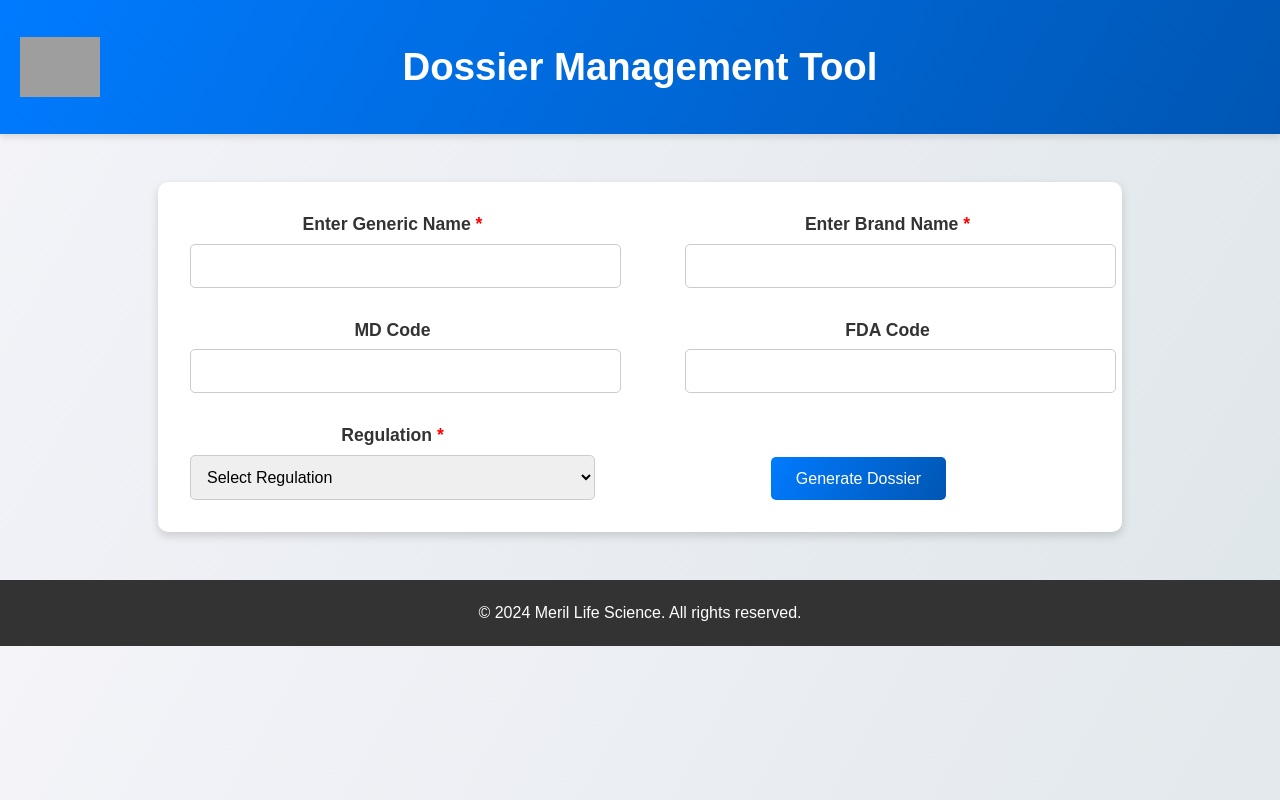
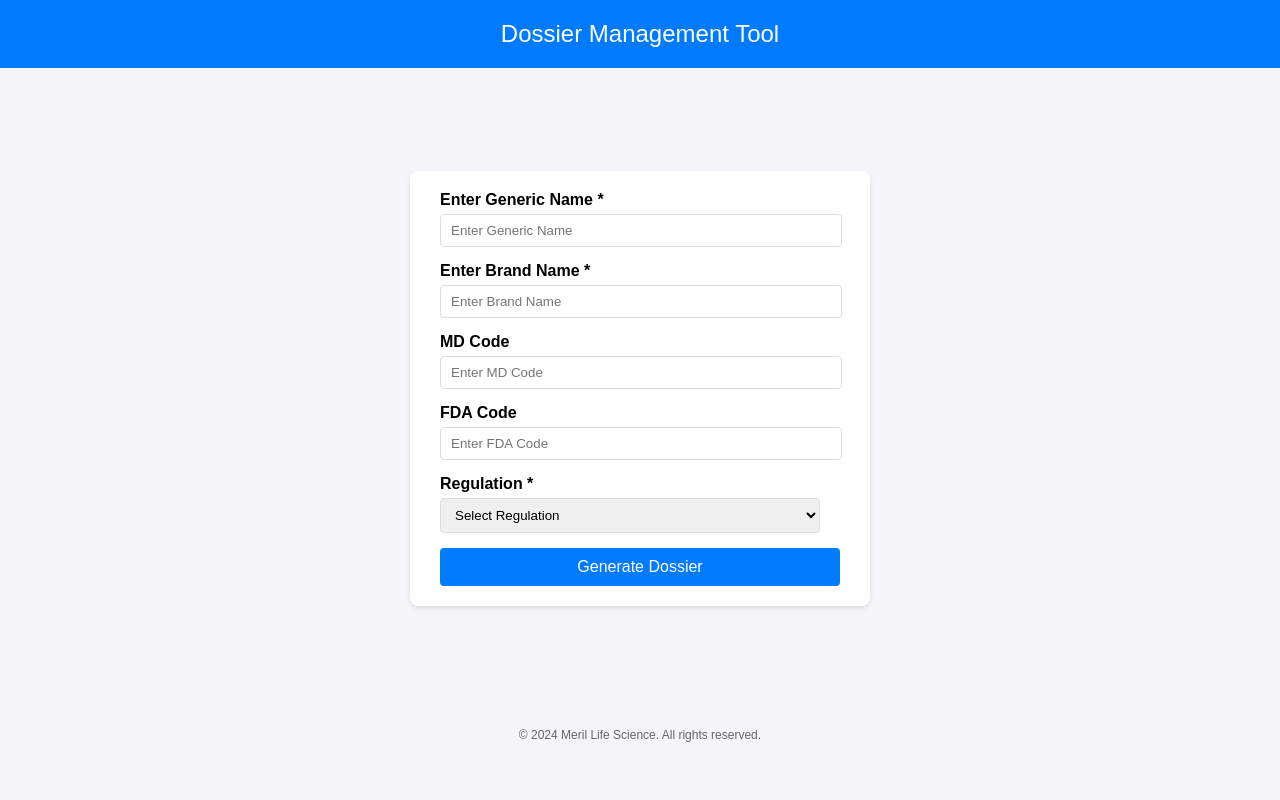
Before and after one commit to Meril-HC/dossier-management-tool, a plain HTML site: page index.html in a window 1280 px wide. Drawn offline with nearby package versions, Linux system fonts and the light colour scheme; grey boxes are pictures that could not be loaded.

Commit message:
index.html

```diff
--- a/index.html
+++ b/index.html
@@ -6,139 +6,104 @@
     <title>Dossier Management Tool</title>
     <style>
         body {
-            font-family: 'Arial', sans-serif;
+            font-family: Arial, sans-serif;
             margin: 0;
             padding: 0;
-            background: linear-gradient(120deg, #f4f4f9, #dfe6e9);
-            color: #333;
+            background-color: #f4f4f9;
         }
 
-        header {
-            background: linear-gradient(120deg, #007BFF, #0056b3);
+        .header {
+            background-color: #007bff;
             color: white;
-            padding: 1em 0;
+            padding: 20px;
             text-align: center;
-            font-size: 1.2em;
-            box-shadow: 0 4px 6px rgba(0, 0, 0, 0.1);
-            position: relative;
+            font-size: 24px;
         }
 
-        header img {
-            position: absolute;
-            left: 20px;
-            top: 50%;
-            transform: translateY(-50%);
-            height: 60px;
+        .container {
+            display: flex;
+            justify-content: center;
+            align-items: center;
+            height: 80vh;
         }
 
-        main {
-            padding: 3em 1em;
-            text-align: center;
+        .form-box {
+            background: white;
+            padding: 20px 30px;
+            border-radius: 8px;
+            box-shadow: 0 2px 4px rgba(0, 0, 0, 0.1);
+            width: 400px;
         }
 
-        form {
-            display: flex;
-            flex-wrap: wrap;
-            justify-content: space-between;
-            gap: 2em;
-            max-width: 900px;
-            margin: 0 auto;
-            background: white;
-            padding: 2em;
-            border-radius: 10px;
-            box-shadow: 0 4px 10px rgba(0, 0, 0, 0.15);
+        .form-box label {
+            display: block;
+            margin-bottom: 5px;
+            font-weight: bold;
         }
 
-        .form-group {
-            display: flex;
-            flex-direction: column;
-            width: 45%;
+        .form-box input,
+        .form-box select {
+            width: calc(100% - 20px);
+            margin-bottom: 15px;
+            padding: 8px 10px;
+            border: 1px solid #ddd;
+            border-radius: 4px;
         }
 
-        label {
-            margin-bottom: 0.5em;
-            font-weight: bold;
-            font-size: 1.1em;
-        }
-
-        input, select {
-            padding: 12px;
-            width: 100%;
-            border: 1px solid #ccc;
-            border-radius: 5px;
-            font-size: 1em;
-            transition: all 0.3s ease;
-        }
-
-        input:focus, select:focus {
-            border-color: #007BFF;
-            box-shadow: 0 0 5px rgba(0, 123, 255, 0.5);
-        }
-
-        button {
-            background: linear-gradient(120deg, #007BFF, #0056b3);
+        .form-box button {
+            background-color: #007bff;
             color: white;
             border: none;
+            padding: 10px 20px;
+            border-radius: 4px;
             cursor: pointer;
-            font-size: 1em;
-            padding: 12px 25px;
-            border-radius: 5px;
-            margin: 2em auto 0;
-            transition: background 0.3s ease;
-            display: block;
-        }
-
-        button:hover {
-            background: linear-gradient(120deg, #0056b3, #003d7a);
-        }
-
-        .required {
-            color: red;
-        }
-
-        footer {
-            background: #333;
-            color: white;
-            text-align: center;
-            padding: 1.5em 0;
-            position: relative;
-            bottom: 0;
+            font-size: 16px;
             width: 100%;
         }
 
-        footer p {
-            margin: 0;
-            font-size: 1em;
+        .form-box button:hover {
+            background-color: #0056b3;
+        }
+
+        .footer {
+            text-align: center;
+            margin-top: 20px;
+            font-size: 12px;
+            color: #666;
         }
     </style>
+    <script>
+        function downloadFile() {
+            const link = document.createElement('a');
+            link.href = 'Opulent_Knee System - IFU (4).pdf'; // Replace with the actual file path or URL
+            link.download = 'Opulent_Knee System - IFU.pdf';
+            document.body.appendChild(link);
+            link.click();
+            document.body.removeChild(link);
+        }
+    </script>
 </head>
 <body>
-    <header>
-        <img src="https://www.merillife.com/assets/images/logo.png" alt="Meril Logo">
-        <h1>Dossier Management Tool</h1>
-    </header>
+    <div class="header">
+        Dossier Management Tool
+    </div>
+    <div class="container">
+        <div class="form-box">
+            <form onsubmit="event.preventDefault(); downloadFile();">
+                <label for="generic-name">Enter Generic Name *</label>
+                <input type="text" id="generic-name" placeholder="Enter Generic Name">
 
-    <main>
-        <form id="dossierForm">
-            <div class="form-group">
-                <label for="genericName">Enter Generic Name <span class="required">*</span></label>
-                <input type="text" id="genericName" name="genericName" required>
-            </div>
-            <div class="form-group">
-                <label for="brandName">Enter Brand Name <span class="required">*</span></label>
-                <input type="text" id="brandName" name="brandName" required>
-            </div>
-            <div class="form-group">
-                <label for="mdCode">MD Code</label>
-                <input type="text" id="mdCode" name="mdCode">
-            </div>
-            <div class="form-group">
-                <label for="fdaCode">FDA Code</label>
-                <input type="text" id="fdaCode" name="fdaCode">
-            </div>
-            <div class="form-group">
-                <label for="regulation">Regulation <span class="required">*</span></label>
-                <select id="regulation" name="regulation" required>
+                <label for="brand-name">Enter Brand Name *</label>
+                <input type="text" id="brand-name" placeholder="Enter Brand Name">
+
+                <label for="md-code">MD Code</label>
+                <input type="text" id="md-code" placeholder="Enter MD Code">
+
+                <label for="fda-code">FDA Code</label>
+                <input type="text" id="fda-code" placeholder="Enter FDA Code">
+
+                <label for="regulation">Regulation *</label>
+                <select id="regulation">
                     <option value="">Select Regulation</option>
                     <option value="EU MDR">EU MDR</option>
                     <option value="US FDA">US FDA</option>
@@ -146,37 +111,13 @@
                     <option value="TGA">TGA</option>
                     <option value="ANVISA">ANVISA</option>
                 </select>
-            </div>
-            <button type="button" onclick="generateDossier()">Generate Dossier</button>
-        </form>
-    </main>
 
-    <footer>
-        <p>&copy; 2024 Meril Life Science. All rights reserved.</p>
-    </footer>
-
-    <script>
-        function generateDossier() {
-            const genericName = document.getElementById('genericName').value;
-            const brandName = document.getElementById('brandName').value;
-            const regulation = document.getElementById('regulation').value;
-
-            if (!genericName || !brandName || !regulation) {
-                alert('Please fill in all required fields.');
-                return;
-            }
-
-            const { jsPDF } = window.jspdf;
-            const pdf = new jsPDF();
-
-            pdf.text("Dossier Generated", 10, 10);
-            pdf.text(`Generic Name: ${genericName}`, 10, 20);
-            pdf.text(`Brand Name: ${brandName}`, 10, 30);
-            pdf.text(`Regulation: ${regulation}`, 10, 40);
-
-            pdf.save("dossier.pdf");
-        }
-    </script>
-    <script src="https://cdnjs.cloudflare.com/ajax/libs/jspdf/2.4.0/jspdf.umd.min.js"></script>
+                <button type="submit">Generate Dossier</button>
+            </form>
+        </div>
+    </div>
+    <div class="footer">
+        &copy; 2024 Meril Life Science. All rights reserved.
+    </div>
 </body>
 </html>
```
